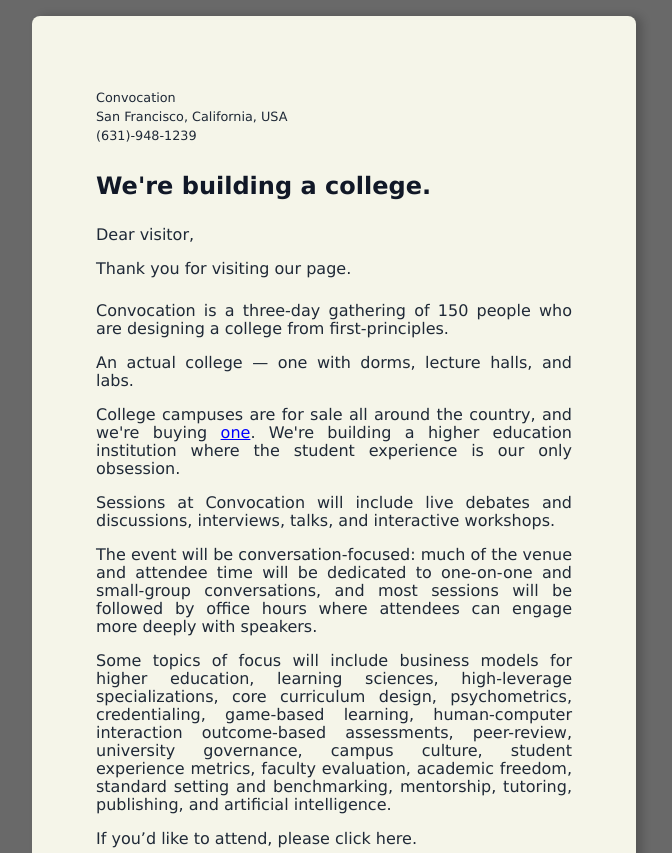
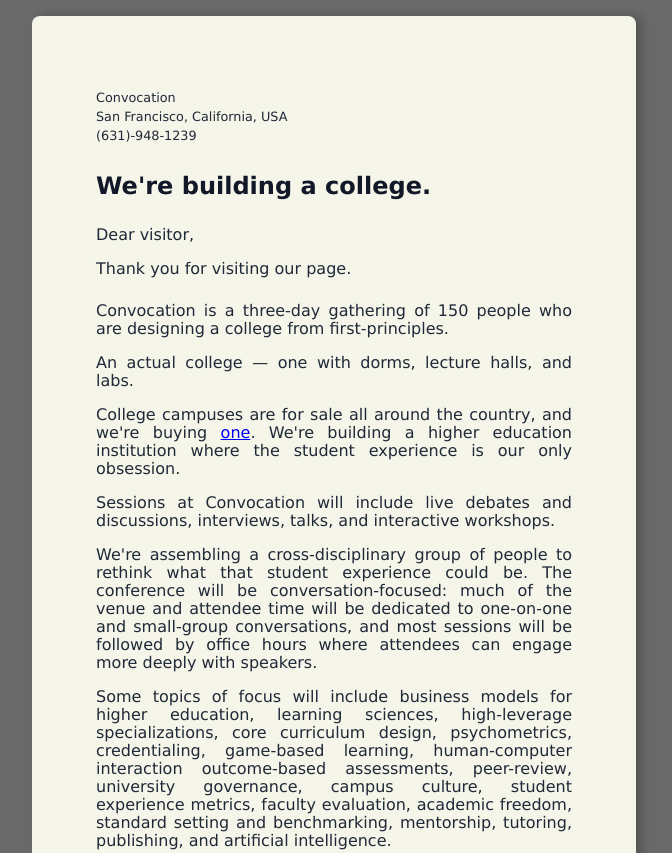
Before and after one commit to librarian99/theassembly, a plain HTML site: page index.html in a window 1280 px wide. Shown: the top 853 px of the page, without its empty margins (306-978 px from the left). Drawn offline with nearby package versions, Linux system fonts and the light colour scheme.

Commit message:
Update index.html

```diff
--- a/index.html
+++ b/index.html
@@ -51,7 +51,7 @@
 
             <p>Sessions at Convocation will include live debates and discussions, interviews, talks, and interactive workshops.</p>
 
-            <p>The event will be conversation-focused: much of the venue and attendee time will be dedicated to one-on-one and small-group conversations, and most sessions will be followed by office hours where attendees can engage more deeply with speakers.</p>
+            <p>We're assembling a cross-disciplinary group of people to rethink what that student experience could be. The conference will be conversation-focused: much of the venue and attendee time will be dedicated to one-on-one and small-group conversations, and most sessions will be followed by office hours where attendees can engage more deeply with speakers.</p>
 
             <p>Some topics of focus will include business models for higher education, learning sciences, high-leverage specializations, core curriculum design, psychometrics, credentialing, game-based learning, human-computer interaction outcome-based assessments, peer-review, university governance, campus culture, student experience metrics, faculty evaluation, academic freedom, standard setting and benchmarking, mentorship, tutoring, publishing, and artificial intelligence.</p>
 
```
